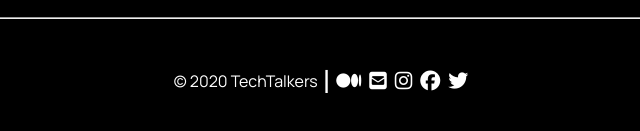
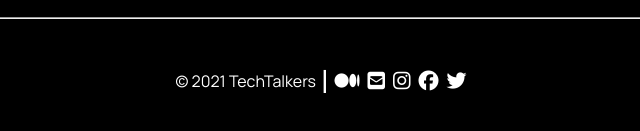
Before and after one commit to techtalkers/techtalkers.github.io, a website: page about/index.html in a window 1280 px wide. Shown: the part 2951-3082 px from the top of the page, 317-957 px from the left. Drawn offline with Linux system fonts and the light colour scheme.

Commit message:
updated year

```diff
--- a/about/index.html
+++ b/about/index.html
@@ -131,7 +131,7 @@
         </div>
         <hr id="footer-hr">
         <footer>
-          <p>© 2020 TechTalkers</p>
+          <p>© 2021 TechTalkers</p>
           <p id="footer-separator">|</p>
           <a href='https://medium.com/techtalkers' target='_blank'><i class="fab fa-medium-m"></i></a>
           <a href="mailto:officialtechtalkers@gmail.com"><i class="fas fa-envelope-square"></i></a>
```
